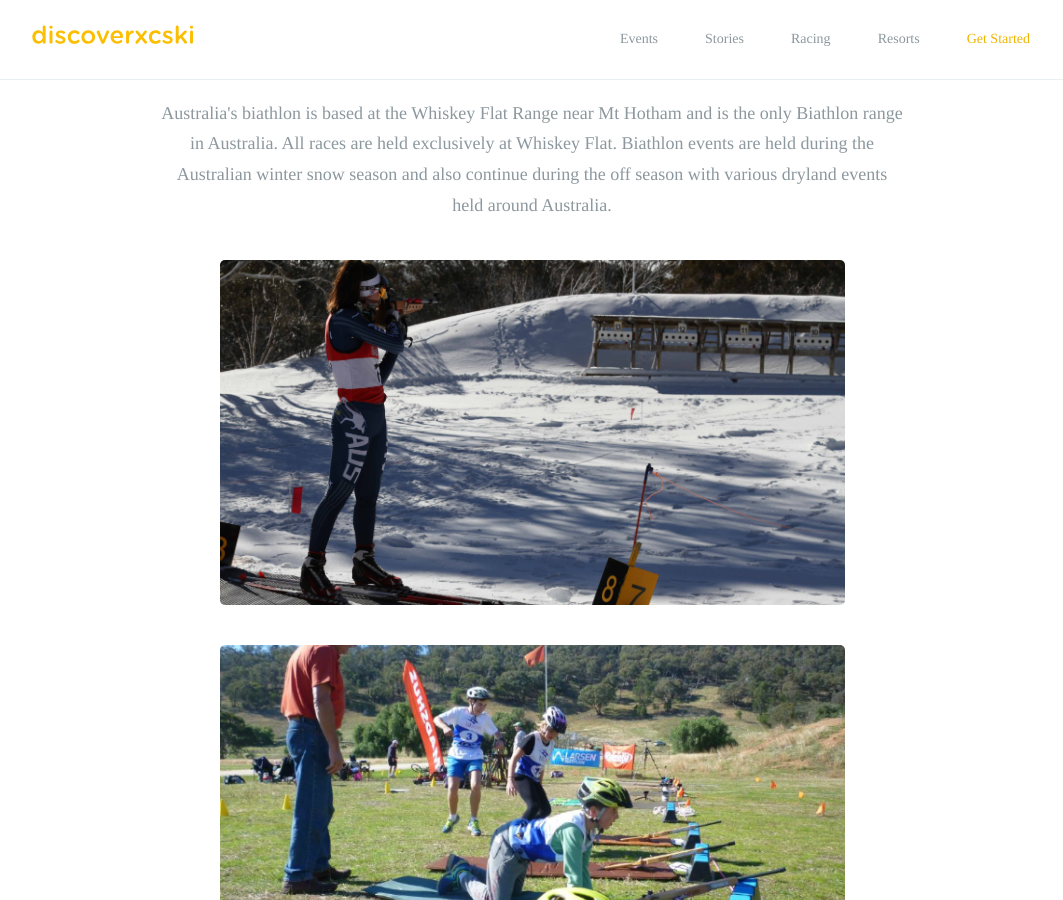
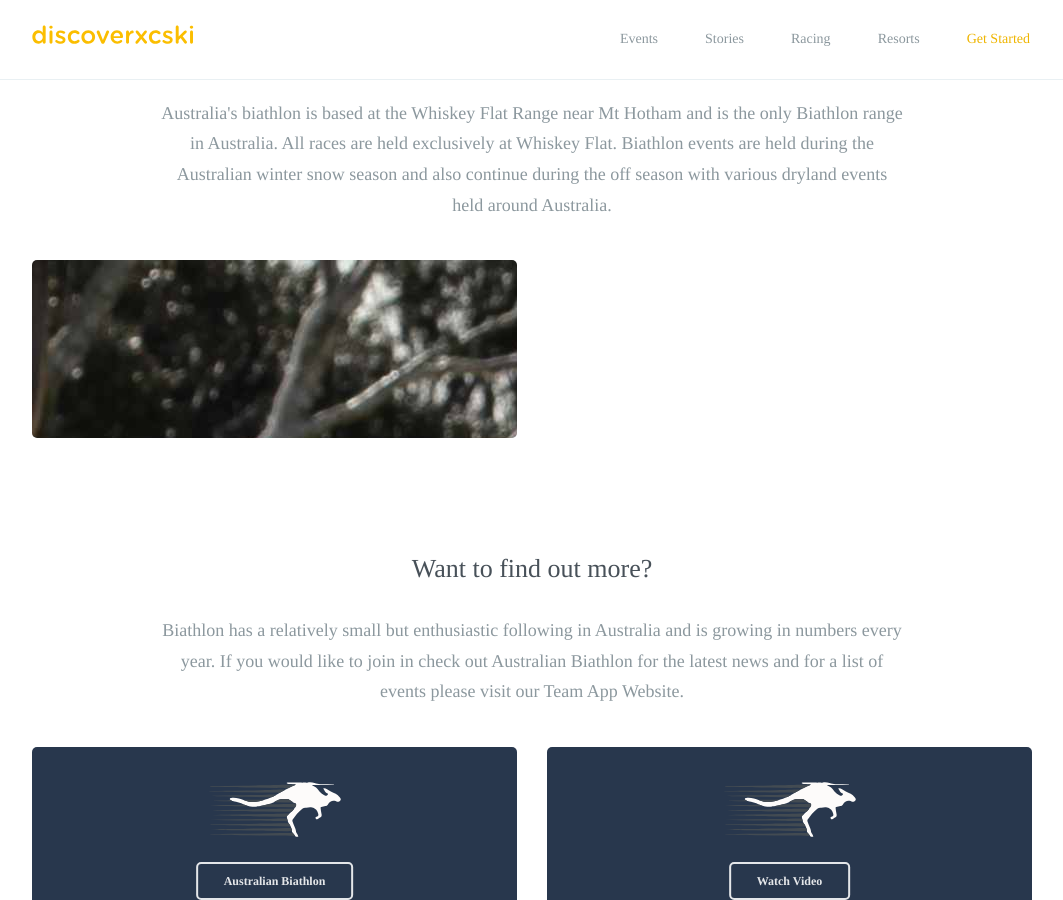
Before and after one commit to robcatto/robcatto.github.io, a Jekyll site: the page built from racing/australian-biathlon/index.html, in a window 1280 px wide and 900 px high, scrolled down 1749 px. Shown: the whole window, without its empty margins (108-1171 px from the left). Built offline with Jekyll 4.4.1, drawn with Linux system fonts in a browser that asks for light colours; some web fonts are replaced; Markdown is read by kramdown in place of the engine named in the settings.

Commit message:
biathlon 50 50

```diff
--- a/racing/australian-biathlon/index.html
+++ b/racing/australian-biathlon/index.html
@@ -79,15 +79,28 @@ layout: default
                     Australia's biathlon is based at the Whiskey Flat Range near Mt Hotham and is the only Biathlon range in Australia.  All races are held exclusively at Whiskey Flat. Biathlon events are held during the Australian winter snow season and also continue during the off season with various dryland events held around Australia.
 
                 </p>
-                <div class="one">
-                <div class="twolarge centered" style="
-                background-image: url(http://www.discoverxcski.com/images/whiskey-flat.jpg);
-                background-size: cover;
-                "></div>
-                <div class="twolarge centered" style="
-                background-image: url(http://www.discoverxcski.com/images/summer-biathlon.png);
-                background-size: cover;
-                "></div>
+                <div class="row">
+
+
+
+
+                         <div class="column two">
+                                                <div class="callout-card" style="background: url(http://www.discoverxcski.com/images/whiskey-flat.jpg);">
+
+
+                                                </div>
+                        </div>
+
+                        <div class="column two">
+                                                <div class="callout-card" style="background: url(http:www.discoverxcski.com/images/summer-biathlon.png);">
+
+
+                                                </div>
+                        </div>
+
+
+
+                </div>
                   </section>
 
                    <section class="mobile_section" style="border-bottom: none">
```
